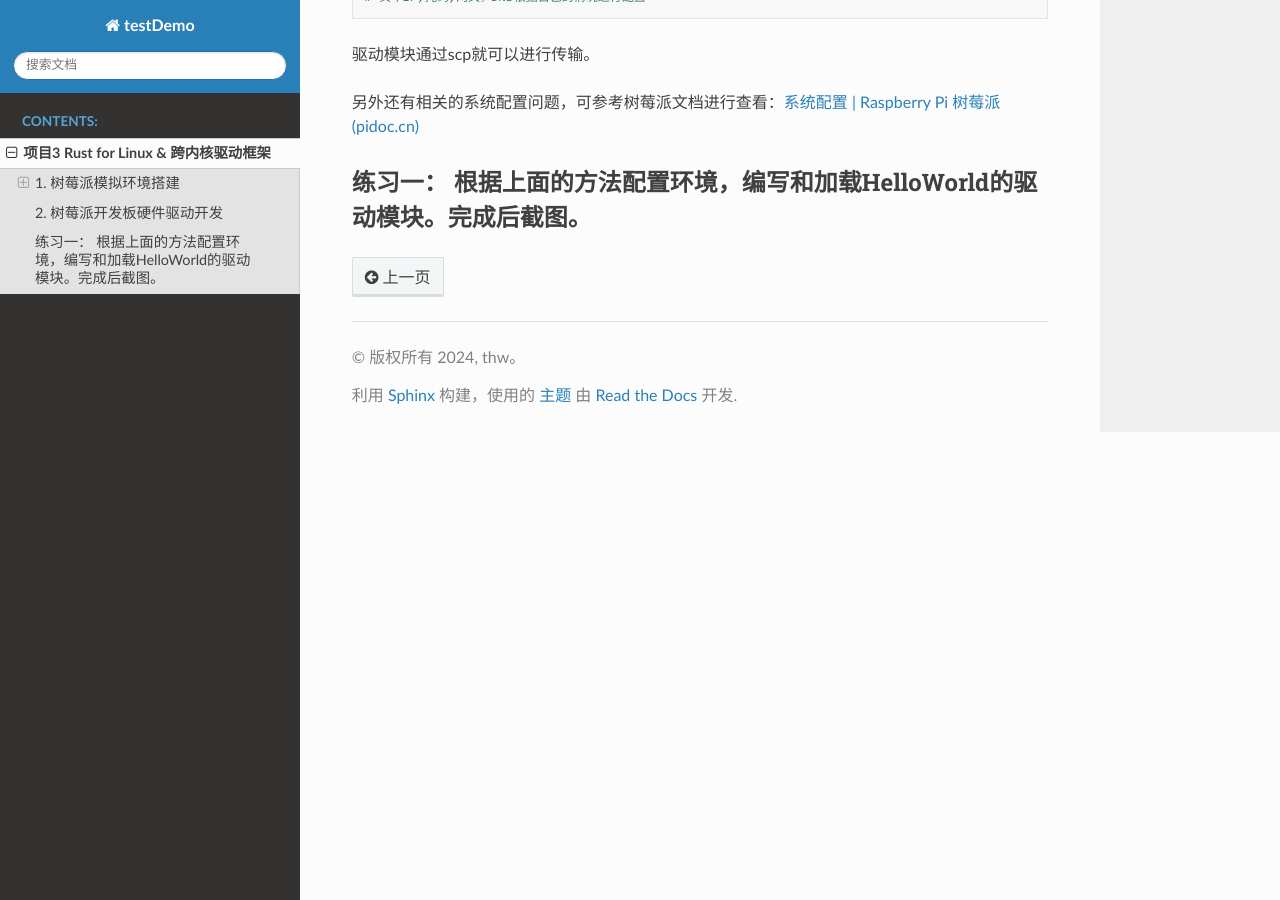
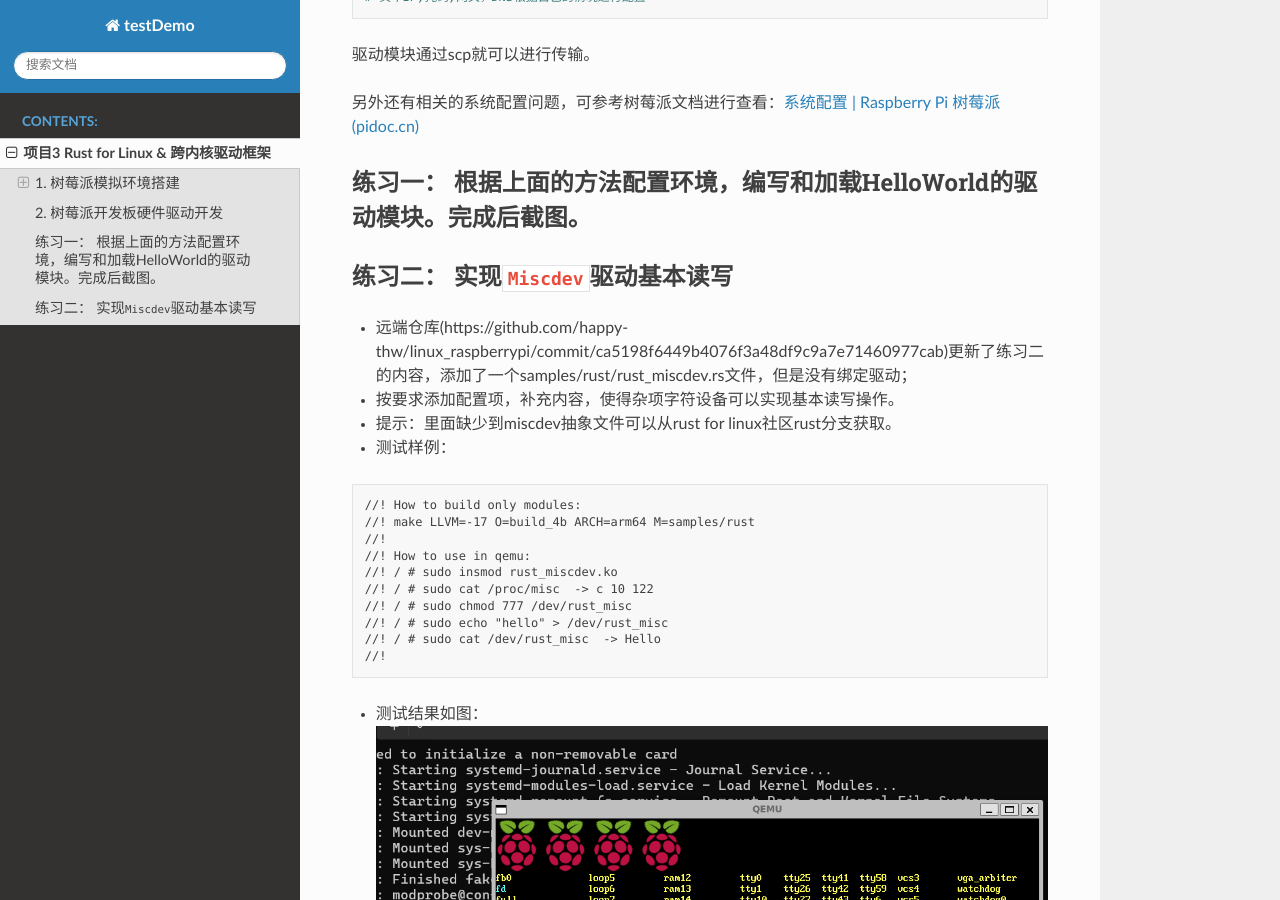
Before and after one commit to TommHeaven/readthedocs, a Sphinx documentation site: the page built from docs/source/R4L.md, in a window 1280 px wide and 900 px high, scrolled down 5463 px. Built offline with Sphinx 7.4.7 and the Read the Docs theme 2.0.0, drawn with Linux system fonts in a browser that asks for light colours.

Commit message:
update exercise 2

````diff
--- a/docs/source/R4L.md
+++ b/docs/source/R4L.md
@@ -241,3 +241,23 @@ sudo nmcli c down 'Wired connection 1' && sudo nmcli c up 'Wired connection 1'
 
 
 ### 练习一： 根据上面的方法配置环境，编写和加载HelloWorld的驱动模块。完成后截图。
+
+### 练习二： 实现`Miscdev`驱动基本读写
+- 远端仓库(https://github.com/happy-thw/linux_raspberrypi/commit/ca5198f6449b4076f3a48df9c9a7e71460977cab)更新了练习二的内容，添加了一个samples/rust/rust_miscdev.rs文件，但是没有绑定驱动；
+- 按要求添加配置项，补充内容，使得杂项字符设备可以实现基本读写操作。
+- 提示：里面缺少到miscdev抽象文件可以从rust for linux社区rust分支获取。
+- 测试样例：
+```
+//! How to build only modules:
+//! make LLVM=-17 O=build_4b ARCH=arm64 M=samples/rust
+//!
+//! How to use in qemu:
+//! / # sudo insmod rust_miscdev.ko
+//! / # sudo cat /proc/misc  -> c 10 122
+//! / # sudo chmod 777 /dev/rust_misc
+//! / # sudo echo "hello" > /dev/rust_misc
+//! / # sudo cat /dev/rust_misc  -> Hello
+//!
+```
+- 测试结果如图：
+![result](../source/picture/pic3.png)
````
Also changed, not shown: docs/source/picture/pic3.png (added).
